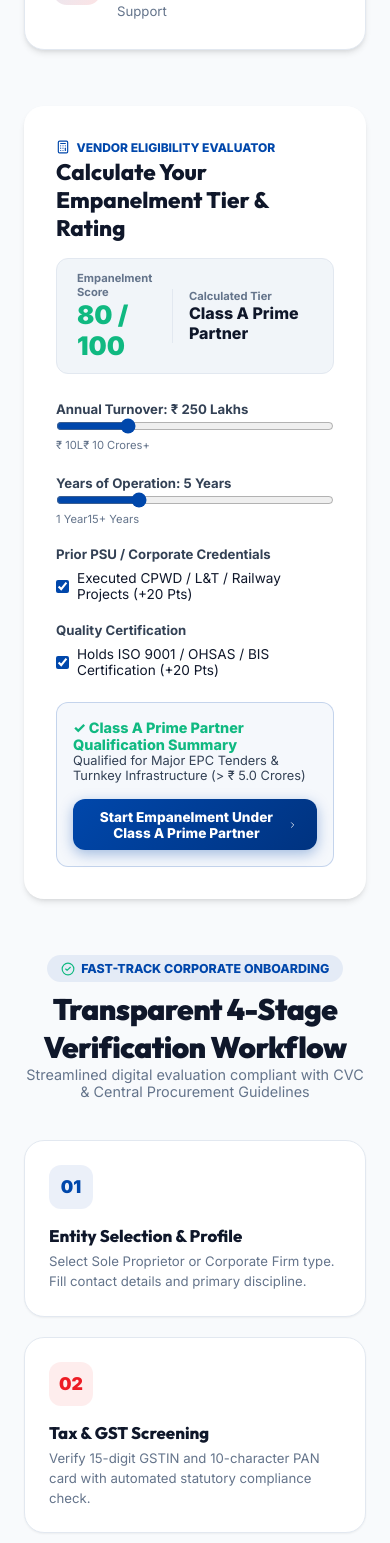
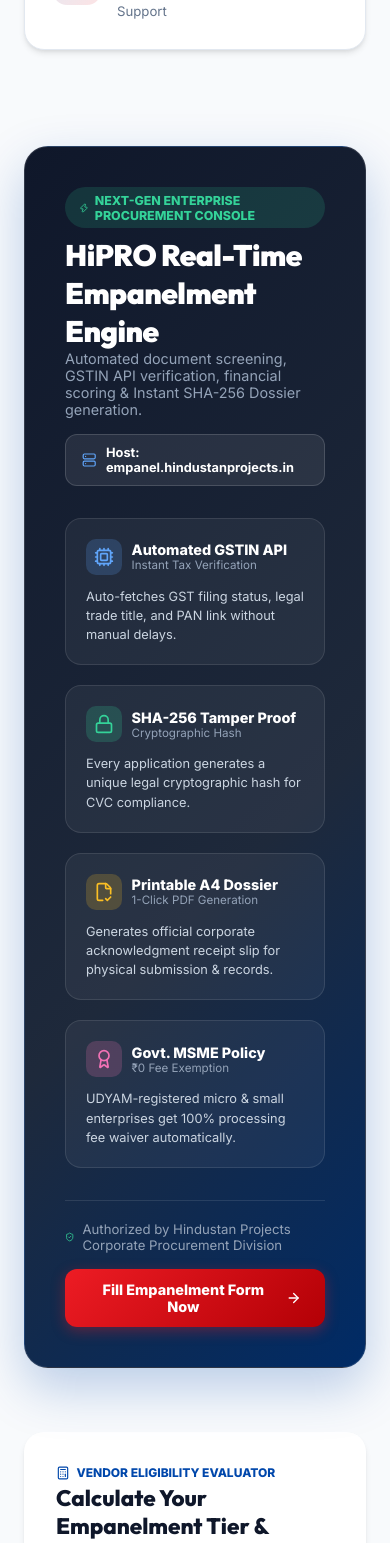
Before and after one commit to hindustan-groups/Empanelment-Portal, a React (Vite) app: page / in a window 390 px wide. Shown: the part 2302-3845 px from the top of the page. Built offline with nearby package versions, Linux system fonts and the light colour scheme.

Commit message:
Add Main Site button to Navbar & mobile menu + integrate PortalPreviewObject displaying interactive enterprise software console widgets

```diff
--- a/src/components/Header.jsx
+++ b/src/components/Header.jsx
@@ -1,7 +1,7 @@
 import React, { useState, useEffect } from 'react';
 import { Link, NavLink } from 'react-router-dom';
 import Logo from './Logo';
-import { Sun, Moon, Search, HelpCircle, PlusCircle, Menu, X, ShieldCheck } from 'lucide-react';
+import { Sun, Moon, Search, HelpCircle, PlusCircle, Menu, X, ShieldCheck, ExternalLink } from 'lucide-react';
 
 const DEFAULT_SITE_CONFIG = {
   companyTitle: 'Hindustan Projects',
@@ -46,6 +46,17 @@ export default function Header({ isDark, toggleTheme }) {
 
         {/* Right Desktop Nav Options */}
         <div className="nav-actions desktop-only">
+          <a
+            href={siteConfig.mainWebsiteUrl || "https://hindustanprojects.in"}
+            target="_blank"
+            rel="noreferrer"
+            className="btn-icon-text"
+            style={{ backgroundColor: 'rgba(237, 28, 36, 0.08)', color: '#ED1C24', borderColor: 'rgba(237, 28, 36, 0.2)' }}
+          >
+            <span>Main Site</span>
+            <ExternalLink style={{ width: 14, height: 14 }} />
+          </a>
+
           <NavLink
             to="/apply"
             className={({ isActive }) => `btn-icon-text ${isActive ? 'active' : ''}`}
@@ -97,6 +108,18 @@ export default function Header({ isDark, toggleTheme }) {
               <span>{siteConfig.subdomainPill || 'empanel.hindustanprojects.in'}</span>
             </div>
 
+            <a
+              href={siteConfig.mainWebsiteUrl || "https://hindustanprojects.in"}
+              target="_blank"
+              rel="noreferrer"
+              onClick={closeMobileMenu}
+              className="mobile-nav-link"
+              style={{ backgroundColor: 'rgba(237, 28, 36, 0.08)', color: '#ED1C24' }}
+            >
+              <ExternalLink style={{ width: 18, height: 18 }} />
+              <span>Visit Main Corporate Website</span>
+            </a>
+
             <NavLink
               to="/apply"
               onClick={closeMobileMenu}
--- /dev/null
+++ b/src/components/PortalPreviewObject.jsx
@@ -0,0 +1,126 @@
+import React from 'react';
+import { ShieldCheck, CheckCircle2, Award, Zap, Lock, FileText, Cpu, Server, FileCheck2, ArrowRight } from 'lucide-react';
+
+export default function PortalPreviewObject({ onStartForm }) {
+  return (
+    <div style={{ maxWidth: 1200, margin: '2.5rem auto 4rem auto', padding: '0 1.5rem' }}>
+
+      {/* Enterprise Showcase Card Container */}
+      <div style={{
+        borderRadius: 24,
+        background: 'linear-gradient(135deg, #0F172A 0%, #1E293B 60%, #002B66 100%)',
+        padding: '2.5rem',
+        color: 'white',
+        boxShadow: '0 20px 50px rgba(0, 71, 171, 0.25)',
+        border: '1px solid rgba(255, 255, 255, 0.12)',
+        position: 'relative',
+        overflow: 'hidden'
+      }}>
+
+        {/* Top Header */}
+        <div style={{ display: 'flex', justifyContent: 'space-between', alignItems: 'center', marginBottom: '2rem', flexWrap: 'wrap', gap: '1rem' }}>
+          <div>
+            <div style={{ display: 'inline-flex', alignItems: 'center', gap: '0.4rem', padding: '0.35rem 0.85rem', borderRadius: 9999, backgroundColor: 'rgba(52, 211, 153, 0.15)', color: '#34D399', fontSize: '0.775rem', fontWeight: 800, textTransform: 'uppercase', marginBottom: '0.5rem' }}>
+              <Zap style={{ width: 14, height: 14 }} />
+              <span>Next-Gen Enterprise Procurement Console</span>
+            </div>
+            <h3 style={{ fontSize: '1.85rem', fontWeight: 900, letterSpacing: '-0.5px' }}>
+              HiPRO Real-Time Empanelment Engine
+            </h3>
+            <p style={{ fontSize: '0.9rem', color: '#94A3B8', maxWidth: 620 }}>
+              Automated document screening, GSTIN API verification, financial scoring & Instant SHA-256 Dossier generation.
+            </p>
+          </div>
+
+          <div style={{ display: 'flex', alignItems: 'center', gap: '0.6rem', padding: '0.6rem 1rem', borderRadius: 12, backgroundColor: 'rgba(255, 255, 255, 0.08)', border: '1px solid rgba(255, 255, 255, 0.15)', fontSize: '0.8rem', fontWeight: 700 }}>
+            <Server style={{ width: 16, height: 16, color: '#60A5FA' }} />
+            <span>Host: empanel.hindustanprojects.in</span>
+          </div>
+        </div>
+
+        {/* Interactive Feature Objects Grid */}
+        <div style={{ display: 'grid', gridTemplateColumns: 'repeat(auto-fit, minmax(240px, 1fr))', gap: '1.25rem', marginBottom: '2rem' }}>
+
+          {/* Object 1: Instant GST Auto-Verifier */}
+          <div style={{ padding: '1.25rem', borderRadius: 16, backgroundColor: 'rgba(255, 255, 255, 0.05)', border: '1px solid rgba(255, 255, 255, 0.1)' }}>
+            <div style={{ display: 'flex', alignItems: 'center', gap: '0.6rem', marginBottom: '0.75rem' }}>
+              <div style={{ width: 36, height: 36, borderRadius: 10, backgroundColor: 'rgba(96, 165, 250, 0.2)', color: '#60A5FA', display: 'flex', alignItems: 'center', justifyContent: 'center' }}>
+                <Cpu style={{ width: 20, height: 20 }} />
+              </div>
+              <div>
+                <div style={{ fontSize: '0.9rem', fontWeight: 800 }}>Automated GSTIN API</div>
+                <div style={{ fontSize: '0.725rem', color: '#94A3B8' }}>Instant Tax Verification</div>
+              </div>
+            </div>
+            <p style={{ fontSize: '0.8rem', color: '#CBD5E1', lineHeight: 1.5 }}>
+              Auto-fetches GST filing status, legal trade title, and PAN link without manual delays.
+            </p>
+          </div>
+
+          {/* Object 2: SHA-256 Audit Trail */}
+          <div style={{ padding: '1.25rem', borderRadius: 16, backgroundColor: 'rgba(255, 255, 255, 0.05)', border: '1px solid rgba(255, 255, 255, 0.1)' }}>
+            <div style={{ display: 'flex', alignItems: 'center', gap: '0.6rem', marginBottom: '0.75rem' }}>
+              <div style={{ width: 36, height: 36, borderRadius: 10, backgroundColor: 'rgba(52, 211, 153, 0.2)', color: '#34D399', display: 'flex', alignItems: 'center', justifyContent: 'center' }}>
+                <Lock style={{ width: 20, height: 20 }} />
+              </div>
+              <div>
+                <div style={{ fontSize: '0.9rem', fontWeight: 800 }}>SHA-256 Tamper Proof</div>
+                <div style={{ fontSize: '0.725rem', color: '#94A3B8' }}>Cryptographic Hash</div>
+              </div>
+            </div>
+            <p style={{ fontSize: '0.8rem', color: '#CBD5E1', lineHeight: 1.5 }}>
+              Every application generates a unique legal cryptographic hash for CVC compliance.
+            </p>
+          </div>
+
+          {/* Object 3: Auto A4 PDF Dossier */}
+          <div style={{ padding: '1.25rem', borderRadius: 16, backgroundColor: 'rgba(255, 255, 255, 0.05)', border: '1px solid rgba(255, 255, 255, 0.1)' }}>
+            <div style={{ display: 'flex', alignItems: 'center', gap: '0.6rem', marginBottom: '0.75rem' }}>
+              <div style={{ width: 36, height: 36, borderRadius: 10, backgroundColor: 'rgba(251, 191, 36, 0.2)', color: '#FBBF24', display: 'flex', alignItems: 'center', justifyContent: 'center' }}>
+                <FileCheck2 style={{ width: 20, height: 20 }} />
+              </div>
+              <div>
+                <div style={{ fontSize: '0.9rem', fontWeight: 800 }}>Printable A4 Dossier</div>
+                <div style={{ fontSize: '0.725rem', color: '#94A3B8' }}>1-Click PDF Generation</div>
+              </div>
+            </div>
+            <p style={{ fontSize: '0.8rem', color: '#CBD5E1', lineHeight: 1.5 }}>
+              Generates official corporate acknowledgment receipt slip for physical submission & records.
+            </p>
+          </div>
+
+          {/* Object 4: MSME Policy Support */}
+          <div style={{ padding: '1.25rem', borderRadius: 16, backgroundColor: 'rgba(255, 255, 255, 0.05)', border: '1px solid rgba(255, 255, 255, 0.1)' }}>
+            <div style={{ display: 'flex', alignItems: 'center', gap: '0.6rem', marginBottom: '0.75rem' }}>
+              <div style={{ width: 36, height: 36, borderRadius: 10, backgroundColor: 'rgba(244, 114, 182, 0.2)', color: '#F472B6', display: 'flex', alignItems: 'center', justifyContent: 'center' }}>
+                <Award style={{ width: 20, height: 20 }} />
+              </div>
+              <div>
+                <div style={{ fontSize: '0.9rem', fontWeight: 800 }}>Govt. MSME Policy</div>
+                <div style={{ fontSize: '0.725rem', color: '#94A3B8' }}>₹0 Fee Exemption</div>
+              </div>
+            </div>
+            <p style={{ fontSize: '0.8rem', color: '#CBD5E1', lineHeight: 1.5 }}>
+              UDYAM-registered micro & small enterprises get 100% processing fee waiver automatically.
+            </p>
+          </div>
+
+        </div>
+
+        {/* Bottom CTA Banner */}
+        <div style={{ display: 'flex', justifyContent: 'space-between', alignItems: 'center', flexWrap: 'wrap', gap: '1rem', paddingTop: '1.25rem', borderTop: '1px solid rgba(255, 255, 255, 0.1)' }}>
+          <div style={{ display: 'flex', alignItems: 'center', gap: '0.5rem', fontSize: '0.825rem', color: '#94A3B8' }}>
+            <ShieldCheck style={{ width: 16, height: 16, color: '#34D399' }} />
+            <span>Authorized by Hindustan Projects Corporate Procurement Division</span>
+          </div>
+
+          <button onClick={onStartForm} className="btn-accent" style={{ padding: '0.75rem 1.5rem', fontSize: '0.9rem', borderRadius: 12 }}>
+            <span>Fill Empanelment Form Now</span>
+            <ArrowRight style={{ width: 16, height: 16 }} />
+          </button>
+        </div>
+
+      </div>
+    </div>
+  );
+}
--- a/src/pages/Home.jsx
+++ b/src/pages/Home.jsx
@@ -1,6 +1,7 @@
 import React from 'react';
 import { useNavigate } from 'react-router-dom';
 import HeroSection from '../components/HeroSection';
+import PortalPreviewObject from '../components/PortalPreviewObject';
 import EligibilityCalculator from '../components/EligibilityCalculator';
 import ActiveTenders from '../components/ActiveTenders';
 import { ShieldCheck, Award, FileText, ArrowRight, CheckCircle2, Building2 } from 'lucide-react';
@@ -18,6 +19,11 @@ export default function Home({ selectedCategory, setSelectedCategory }) {
       <HeroSection
         selectedCategory={selectedCategory}
         setSelectedCategory={setSelectedCategory}
+        onStartForm={handleStartForm}
+      />
+
+      {/* Enterprise Procurement Console Preview Object */}
+      <PortalPreviewObject
         onStartForm={handleStartForm}
       />
 
```
